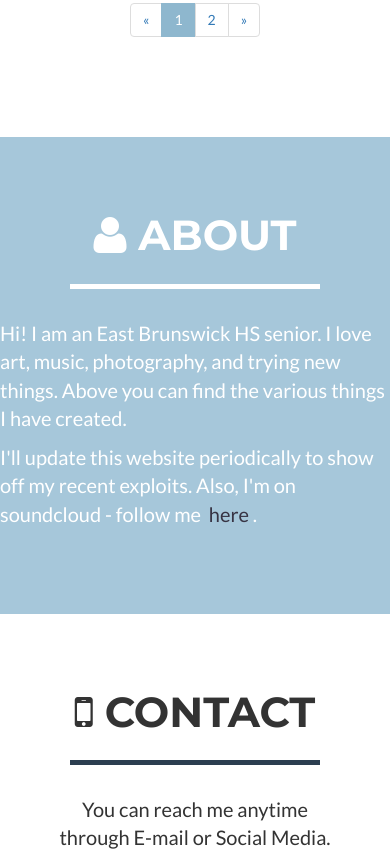
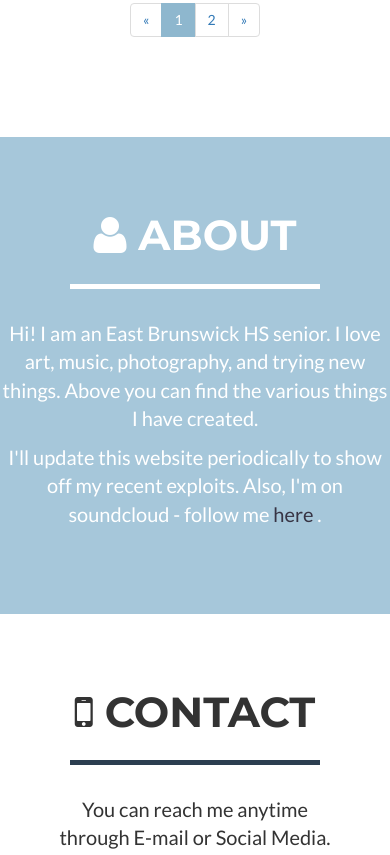
Before and after one commit to fireteam99/fireteam99.github.io-old-, a website: page index.html in a window 390 px wide. Shown: the part 3953-4808 px from the top of the page. Drawn offline with nearby package versions, Linux system fonts and the light colour scheme.

Commit message:
alignment
changed alignment

```diff
--- a/css/freelancer.css
+++ b/css/freelancer.css
@@ -538,3 +538,8 @@ fieldset[disabled] .btn-success.active {
     transition-timing-function: ease-in-out;
     transition-delay: initial;
 }
+@media (max-width: 1200px) {
+  section {
+    text-align: center;
+  }
+}
--- a/index.html
+++ b/index.html
@@ -252,7 +252,7 @@
                      <p>Hi! I am an East Brunswick HS senior. I love art, music, photography, and trying new things. Above you can find the various things I have created.</p>
                  </div>
                  <div class="col-lg-4">
-                     <p>I'll update this website periodically to show off my recent exploits. Also, I'm on soundcloud - follow me&nbsp<a href="https://soundcloud.com/user-172386312" style = "color:#373444"> here </a>.</p>
+                     <p>I'll update this website periodically to show off my recent exploits. Also, I'm on soundcloud - follow me<a href="https://soundcloud.com/user-172386312" style = "color:#373444"> here </a>.</p>
                  </div>
 
             </div>
```
Also changed, not shown: img/portfolio/mountain_ref.jpg (deleted), 1 other file.
